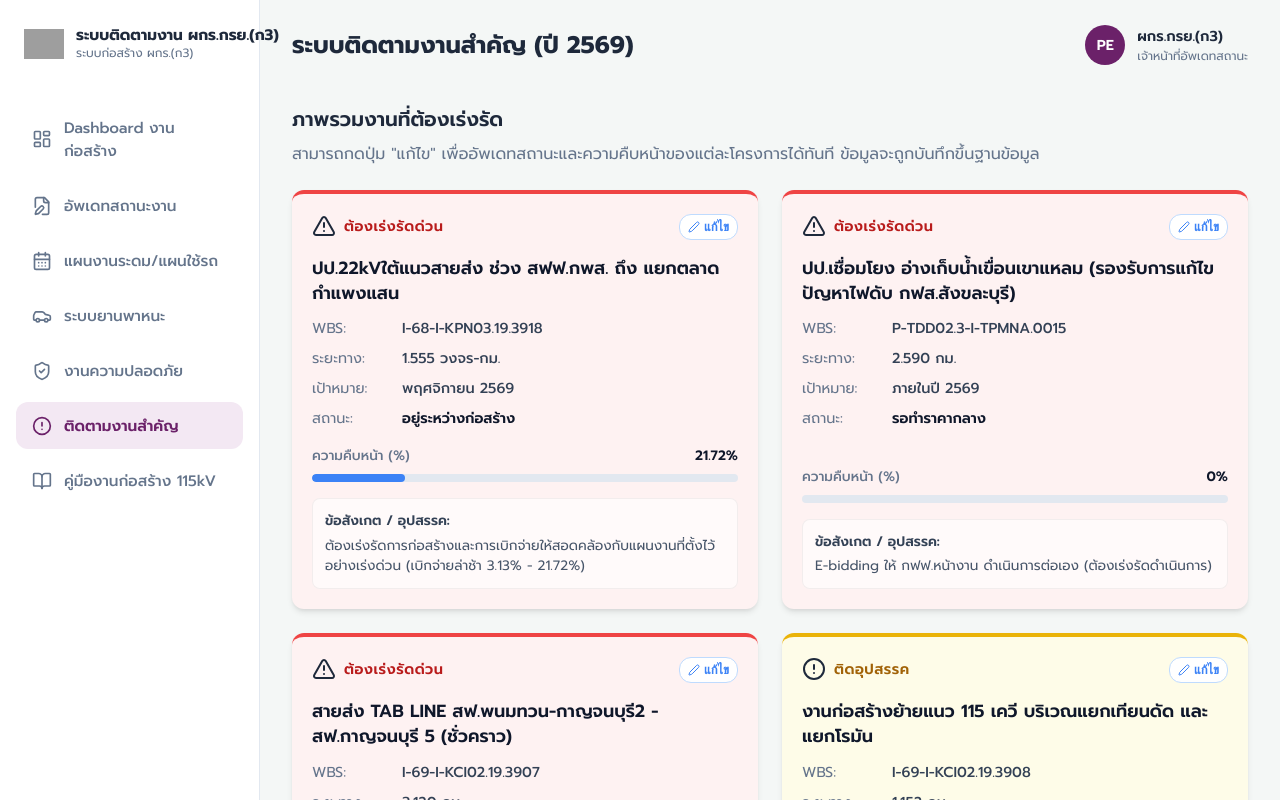
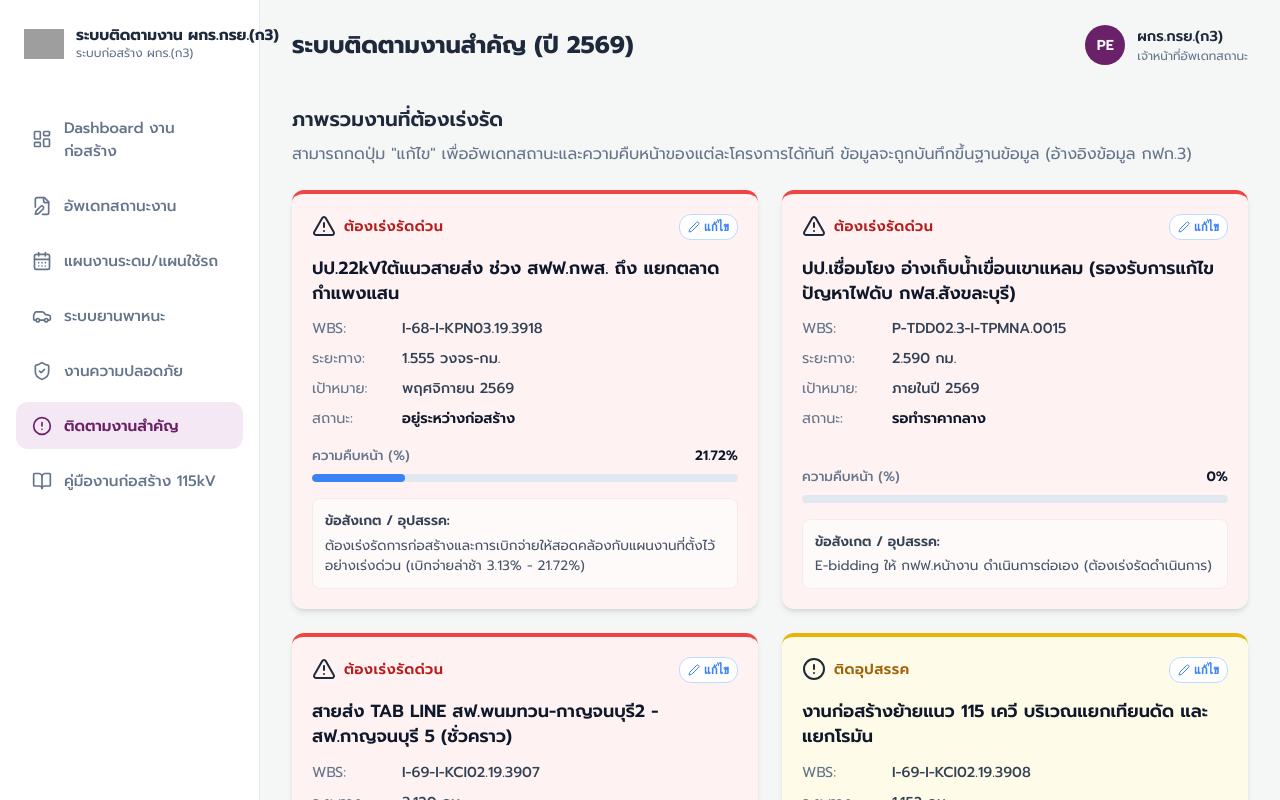
Before and after one commit to superninkub-cloud/pea-construction-app, a Next.js app: page /important in a window 1280 px wide. Built offline with nearby package versions, Linux system fonts and the light colour scheme; no server answers; the database is empty; grey boxes are pictures that could not be loaded.

Commit message:
Fix typo: กฟต.3 to กฟก.3

```diff
--- a/app/important/page.tsx
+++ b/app/important/page.tsx
@@ -182,7 +182,7 @@ export default function ImportantTasksPage() {
             ภาพรวมงานที่ต้องเร่งรัด
           </h2>
           <p style={{ color: "#64748b" }}>
-            สามารถกดปุ่ม &quot;แก้ไข&quot; เพื่ออัพเดทสถานะและความคืบหน้าของแต่ละโครงการได้ทันที ข้อมูลจะถูกบันทึกขึ้นฐานข้อมูล
+            สามารถกดปุ่ม &quot;แก้ไข&quot; เพื่ออัพเดทสถานะและความคืบหน้าของแต่ละโครงการได้ทันที ข้อมูลจะถูกบันทึกขึ้นฐานข้อมูล (อ้างอิงข้อมูล กฟก.3)
           </p>
         </div>
 
```
